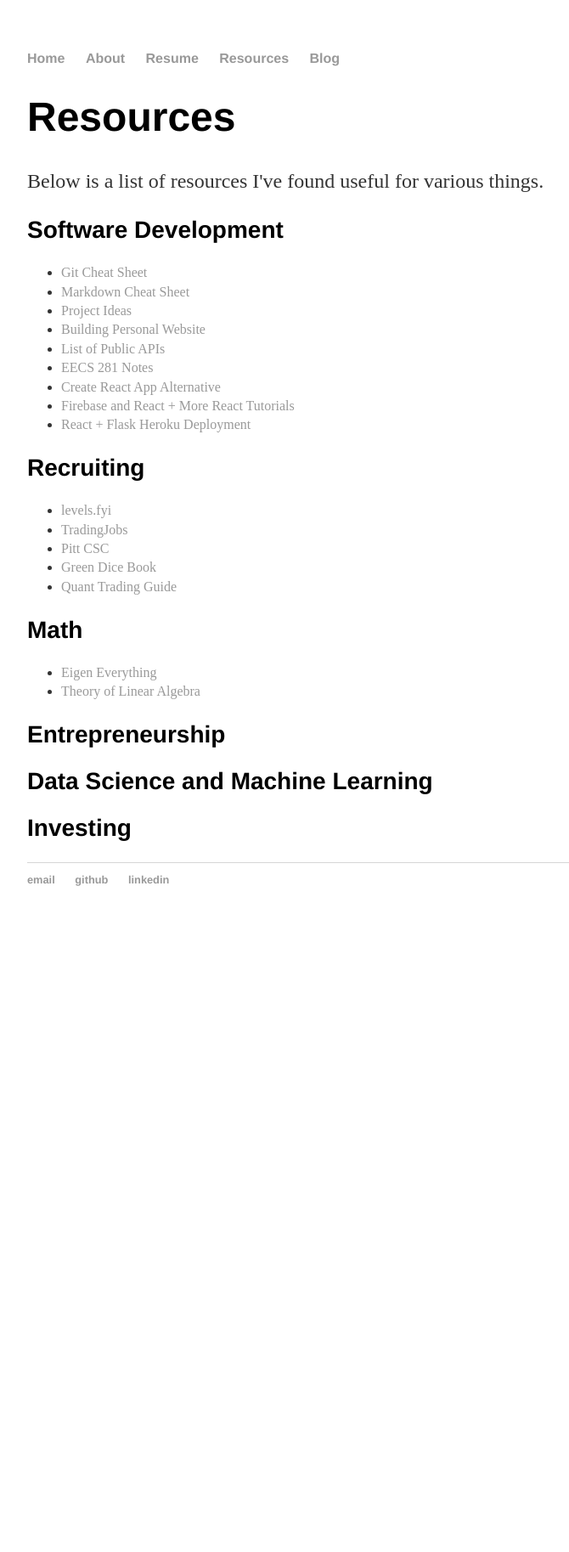
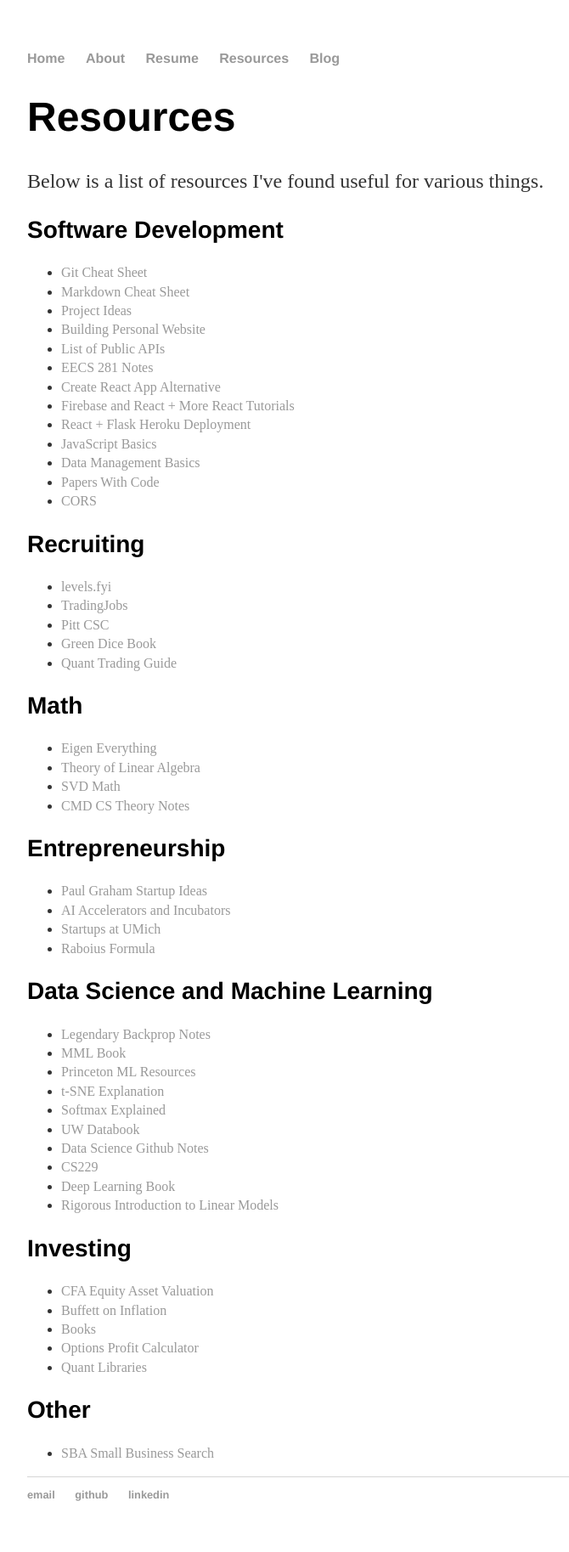
Before and after one commit to avyukd/avyukd.github.io, a Jekyll site: the page built from resources/index.html, in a window 1280 px wide. Shown: the whole page at 85% size, without its empty margins (160-830 px from the left). Built offline with Jekyll 4.4.1, drawn with Linux system fonts in a browser that asks for light colours; before the commit the page ends 1103 px from its top, so only the background shows below that.

Commit message:
adding to resources

```diff
--- a/resources/index.html
+++ b/resources/index.html
@@ -17,6 +17,10 @@
 		<li><a href="https://www.robinwieruch.de/complete-firebase-authentication-react-tutorial#react-router-for-firebase-auth">Firebase and React + More React Tutorials</a></li>
 		<li><a href="https://towardsdatascience.com/reactjs-python-flask-on-heroku-2a308272886a
 			">React + Flask Heroku Deployment</a></li>
+		<li><a href="https://developer.mozilla.org/en-US/docs/Web/JavaScript/A_re-introduction_to_JavaScript">JavaScript Basics</a></li>
+		<li><a href="https://cs145-fa20.github.io/">Data Management Basics</a></li>
+		<li><a href="https://paperswithcode.com">Papers With Code</a></li>
+		<li><a href="https://developer.mozilla.org/en-US/docs/Web/HTTP/CORS">CORS</a></li>
 	</ul>
 	<h2>Recruiting</h2>
 	<ul>
@@ -30,8 +34,44 @@
 	<ul>
 		<li><a href="files/EigenEverything.pdf">Eigen Everything</a></li>
 		<li><a href="files/TheoryLinearAlgebra.pdf">Theory of Linear Algebra</a></li>
+		<li><a href="https://www.cs.cmu.edu/~venkatg/teaching/CStheory-infoage/book-chapter-4.pdf">SVD Math</a></li>
+		<li><a href="https://www.cs.cmu.edu/~venkatg/teaching/CStheory-infoage/">CMD CS Theory Notes</a></li>
 	</ul>
 	<h2>Entrepreneurship</h2>
+	<ul>
+		<li><a href="http://paulgraham.com/startupideas.html">Paul Graham Startup Ideas</a></li>
+		<li><a href="https://francesco-ai.medium.com/unsupervised-investments-ii-a-guide-to-ai-accelerators-and-incubators-4dc762d57c4b">AI Accelerators and Incubators</a></li>
+		<li><a href="https://medium.com/@dormroomfund/how-to-start-a-startup-umich-57529a7d37a5">Startups at UMich</a></li>
+		<li><a href="https://www.notion.so/The-Rabois-Formula-January-2021-2369dae3f8764ad3be28937bccbfdf36">Raboius Formula</a></li>
+	</ul>
 	<h2>Data Science and Machine Learning</h2>
+	<ul>
+		<li><a href="https://people.cs.umass.edu/~domke/courses/sml2011/08autodiff_nnets.pdf">Legendary Backprop Notes</a></li>
+		<li><a href="https://mml-book.github.io/book/mml-book.pdf">MML Book</a></li>
+		<li><a href="https://www.cs.princeton.edu/courses/archive/spring14/cos511/project.html
+			">Princeton ML Resources</a></li>
+		<li><a href="https://towardsdatascience.com/t-sne-clearly-explained-d84c537f53a
+			">t-SNE Explanation</a></li>
+		<li><a href="https://eli.thegreenplace.net/2016/the-softmax-function-and-its-derivative/
+				">Softmax Explained</a></li>
+		<li><a href="http://databookuw.com/databook.pdf">UW Databook</a></li>
+		<li><a href="https://srdas.github.io/MLBook/DataScience.html">Data Science Github Notes</a></li>
+		<li><a href="http://cs229.stanford.edu/syllabus.html">CS229</a></li>
+		<li><a href="https://www.deeplearningbook.org/">Deep Learning Book</a></li>
+		<li><a href="https://arxiv.org/pdf/2105.04240.pdf">Rigorous Introduction to Linear Models</a></li>
+	</ul>
 	<h2>Investing</h2>
+	<ul>
+		<li><a href="https://theequityanalyst.files.wordpress.com/2015/08/equity-asset-valuation.pdf">CFA Equity Asset Valuation</a></li>
+		<li><a href="http://csinvesting.org/wp-content/uploads/2015/01/Buffett-inflation-file.pdf?utm_campaign=TraderFerg&utm_medium=email&utm_source=Revue%20newsletter">Buffett on Inflation</a></li>
+		<li><a href="https://drive.google.com/drive/u/0/folders/0B5_dmMgFf1irSFFsNEJqRjc5T2M?resourcekey=0-qvPlGX7jzZJyZOHNIUeXsg">Books</a></li>
+		<li><a href="https://www.optionsprofitcalculator.com/calculator/long-call.html">Options Profit Calculator</a></li>
+		<li><a href="https://github.com/wilsonfreitas/awesome-quant#data-sources">Quant Libraries</a></li>
+	</ul>
+
+	<h2>Other</h2>
+	<ul>
+		<li><a href="https://web.sba.gov/pro-net/search/dsp_dsbs.cfm">SBA Small Business Search</a></li>
+	</ul>
+
 </div>
```
